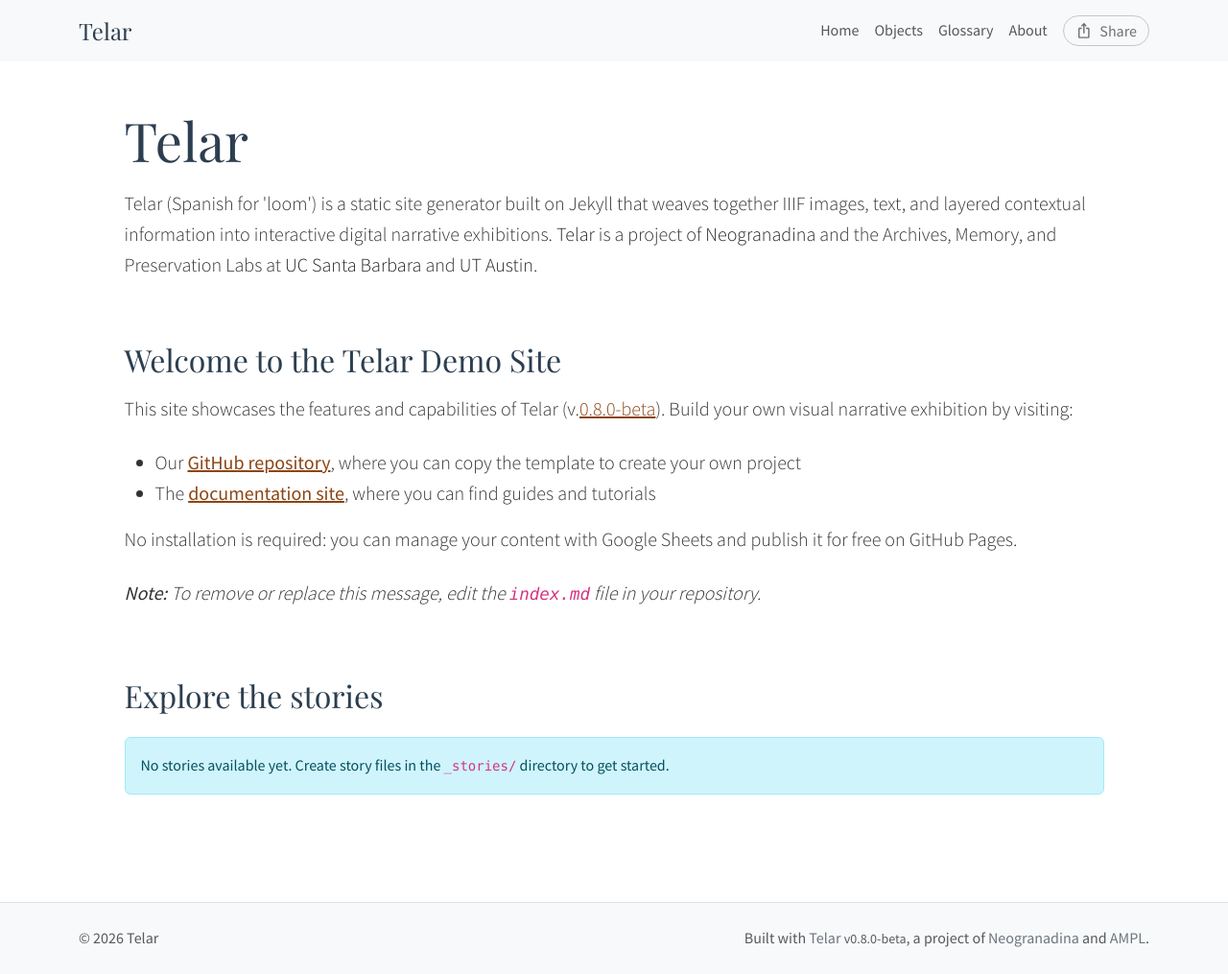
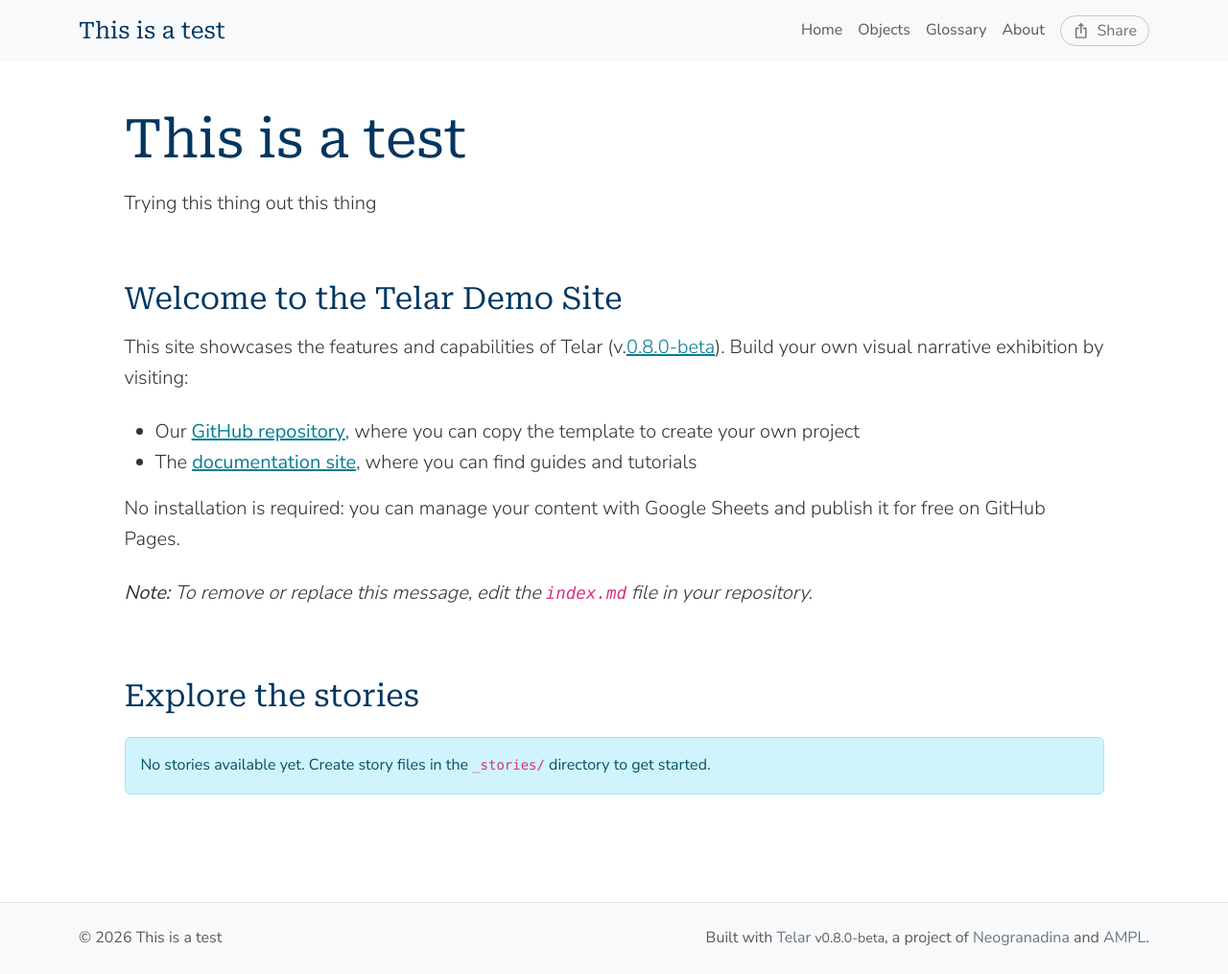
Before and after one commit to jaydon-42/test, a Jekyll site: the page built from index.md, in a window 1280 px wide. Shown: the whole page at 96% size. Built offline with Jekyll 4.4.1, drawn with Linux system fonts in a browser that asks for light colours.

Commit message:
Updated site settings and Google Sheets URLs

```diff
--- a/_config.yml
+++ b/_config.yml
@@ -2,13 +2,13 @@
 # https://telar.org
 
 # Site Settings
-title: Telar
-description: "Telar (Spanish for 'loom') is a static site generator built on Jekyll that weaves together IIIF images, text, and layered contextual information into interactive digital narrative exhibitions. <a href='https://github.com/UCSB-AMPLab/telar'>Telar</a> is a project of <a href='https://neogranadina.org'>Neogranadina</a> and the Archives, Memory, and Preservation Labs at <a href='https://ampl.clair.ucsb.edu/'>UC Santa Barbara</a> and <a href='https://liberalarts.utexas.edu/history/'>UT Austin</a>."
-baseurl: "/telar"
-url: "https://ampl.clair.ucsb.edu"
+title: This is a test
+description: "Trying this thing out this thing"
+baseurl: "/test"
+url: "https://jaydon-42.github.io"
 author: ""
 email: ""
-telar_theme: "paisajes" # Options: paisajes, neogranadina, santa-barbara, austin, or custom
+telar_theme: "santa-barbara" # Options: paisajes, neogranadina, santa-barbara, austin, or custom
 logo: "" # Path to logo image (optional, max 80px tall, 200-300px wide recommended)
 telar_language: "en" # Options: "en" (English), "es" (Español)
 
@@ -46,8 +46,8 @@ story_key: "test"
 #    - If running locally: Run `python3 scripts/fetch_google_sheets.py` before building
 google_sheets:
   enabled: true
-  shared_url: "https://docs.google.com/spreadsheets/d/18dJWy9wkLD7Muokigg4wp85c3Vsjuphdrn0g51pwkGY/edit"
-  published_url: "https://docs.google.com/spreadsheets/d/e/2PACX-1vT9eeRoyQCr1j-1uDaWBm-rgZNXtn9A-mepL0I4dqDTx2-E_6gbVD-8x0DYDVhppiAzrFpd20_9cr3z/pubhtml"
+  shared_url: "https://docs.google.com/spreadsheets/d/1NQga_PQ2qfBjJxwpNOQwUaflSaz9FlcqL-M9Ghq9PQ4/edit?usp=sharing"
+  published_url: "https://docs.google.com/spreadsheets/d/e/2PACX-1vRVG42sUH9prdxSD2WTC4_OPjNGcRJrsGg5ha_tB_q3d6sW4HzGwy5eK9lBwvzJk5kOxnoeow-klZUu/pubhtml"
 
 
 #
```
